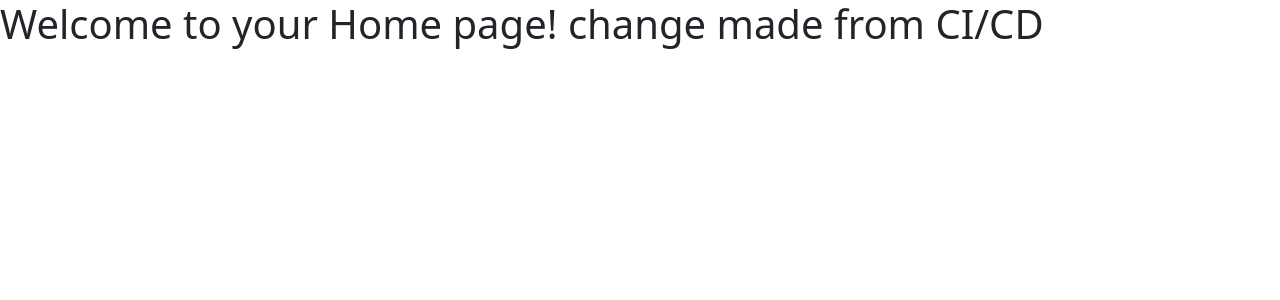
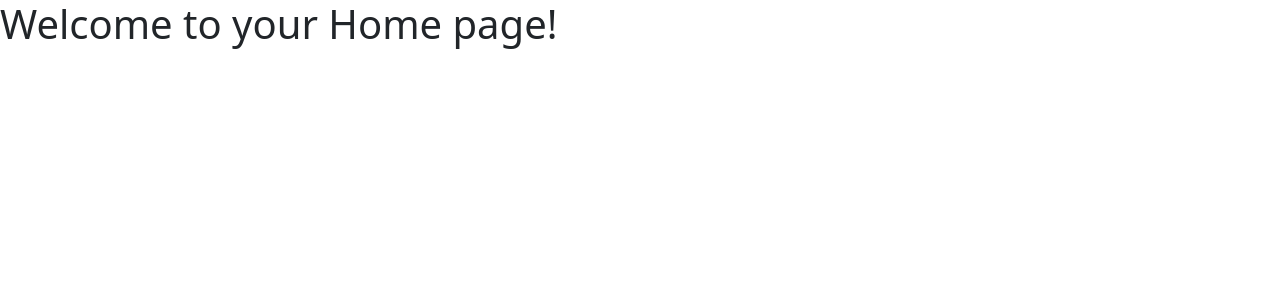
Before and after one commit to landonb629/mern-azure-vmss, a React (Create React App) app in the folder frontend/: page /home in a window 1280 px wide. Shown: the top 300 px of the page. Built offline with nearby package versions, Linux system fonts and the light colour scheme.

Commit message:
adding to trigger CI/CD

```diff
--- a/frontend/src/pages/home.js
+++ b/frontend/src/pages/home.js
@@ -13,7 +13,7 @@ const Home = () => {
        checkToken()
     },[])
 
-    return <h1>Welcome to your Home page! change made from CI/CD</h1>
+    return <h1>Welcome to your Home page!</h1>
 }
 
 
```
